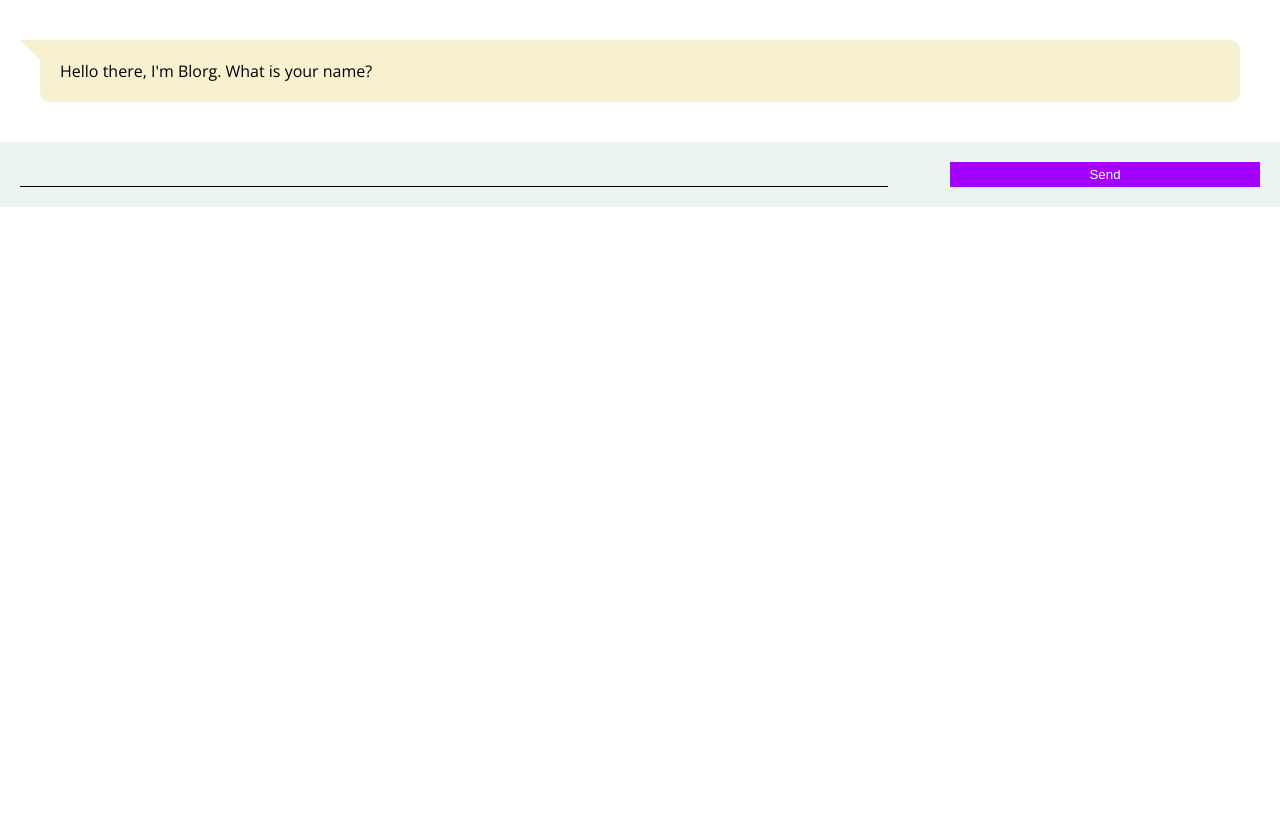
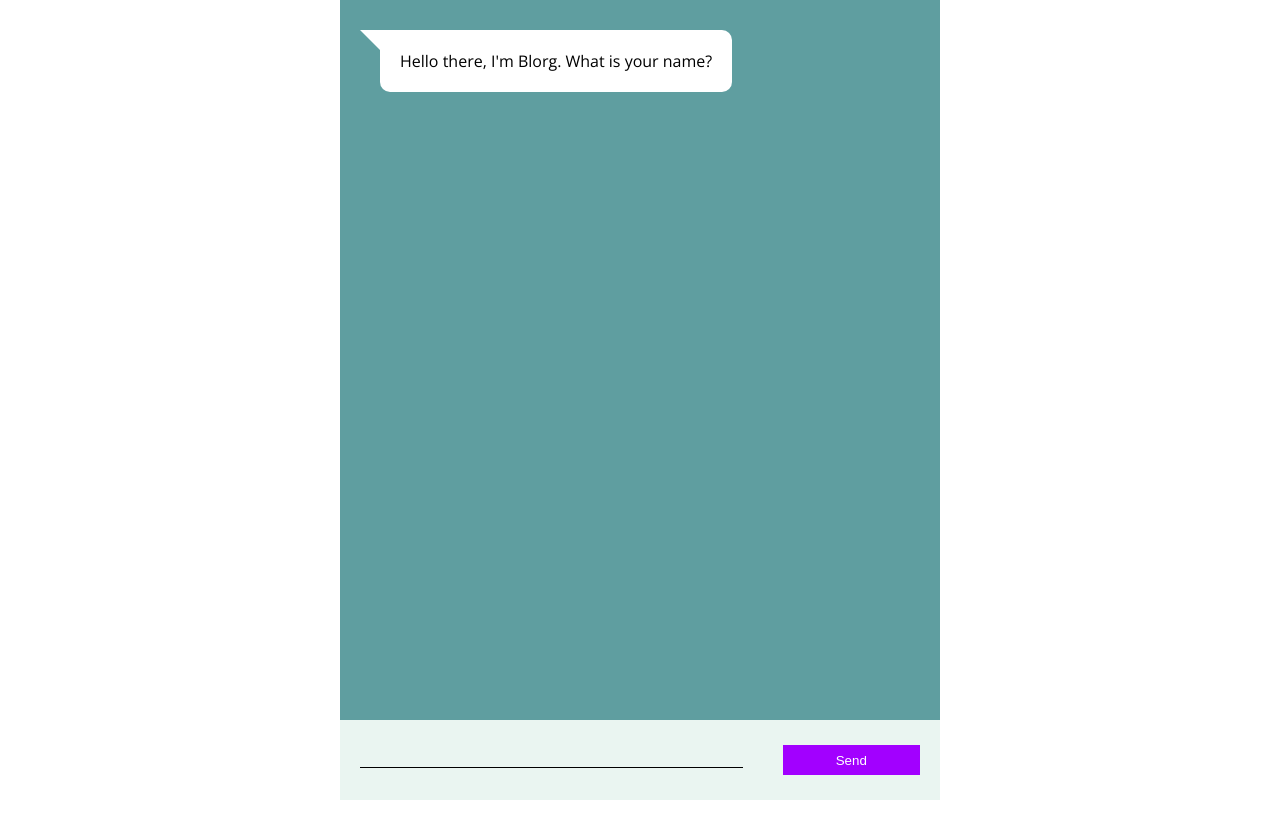
Before and after one commit to MarinaFroes/chatbot-codeworks-challenge, a website: page index.html in a window 1280 px wide. After the commit the page ends 800 px from the top, so only its background shows below. Drawn offline with nearby package versions, Linux system fonts and the light colour scheme.

Commit message:
styles: Add styles for the speech bubbles for when the speaker changes and for when it remains the same

```diff
--- a/style.css
+++ b/style.css
@@ -7,14 +7,27 @@
 body {
   font-family: 'Open Sans', sans-serif;
   height: 100vh;
+  display: flex;
+  flex-direction: column;
+  align-items: center;
+}
+
+main {
+  height: calc(100% - 80px);
+  background-color: cadetblue;
+  overflow: scroll;
+  width: 100%;
+  max-width: 600px;
 }
 
 form {
+  height: 80px;
   display: flex;
   width: 100%;
   justify-content: space-between;
-  padding: 20px;
+  align-items: center;
   background-color: rgb(234, 245, 241);
+  max-width: 600px;
 }
 
 #input-text {
@@ -22,14 +35,17 @@ form {
   border-bottom: 1px solid black;
   width: 70%;
   background-color: rgb(234, 245, 241);
+  margin: 20px;
 }
 
 #submit-button {
   width: 25%;
+  height: 30px;
   background-color: rgb(162, 0, 255);
   color: white;
   padding: 5px;
   border: none;
+  margin: 20px;
 }
 
 .arrow {
@@ -40,9 +56,11 @@ form {
 }
 
 .arrow.left {
-  border-right: 20px solid rgb(247, 241, 208);
+  border-right: 20px solid white;
   left: -20px;
 }
+
+/* rgb(247, 241, 208) */
 
 .arrow.right {
   border-left: 20px solid rgb(208, 239, 247);
@@ -51,17 +69,37 @@ form {
 
 .speech-bubble {
   position: relative;
-  margin: 40px;
+  display: flex;
+}
+
+.speech-bubble.computer {
+  justify-content: flex-start;
+}
+
+.speech-bubble.user {
+  justify-content: flex-end;
+}
+
+.same-speaker {
+  margin: 5px 40px 5px 40px;
+}
+
+.different-speaker {
+  margin: 30px 40px 0 40px;
+}
+
+.speech-bubble p {
+  padding: 20px;
+  width: fit-content;
 }
 
 .speech-bubble.computer p {
-  padding: 20px;
-  background-color: rgb(247, 241, 208);
+  background-color: white;
   border-radius: 0 10px 10px 10px;
 }
 
 .speech-bubble.user p {
-  padding: 20px;
   background-color: rgb(208, 239, 247);
   border-radius: 10px 0 10px 10px;
+  justify-self: self-end;
 }
```
